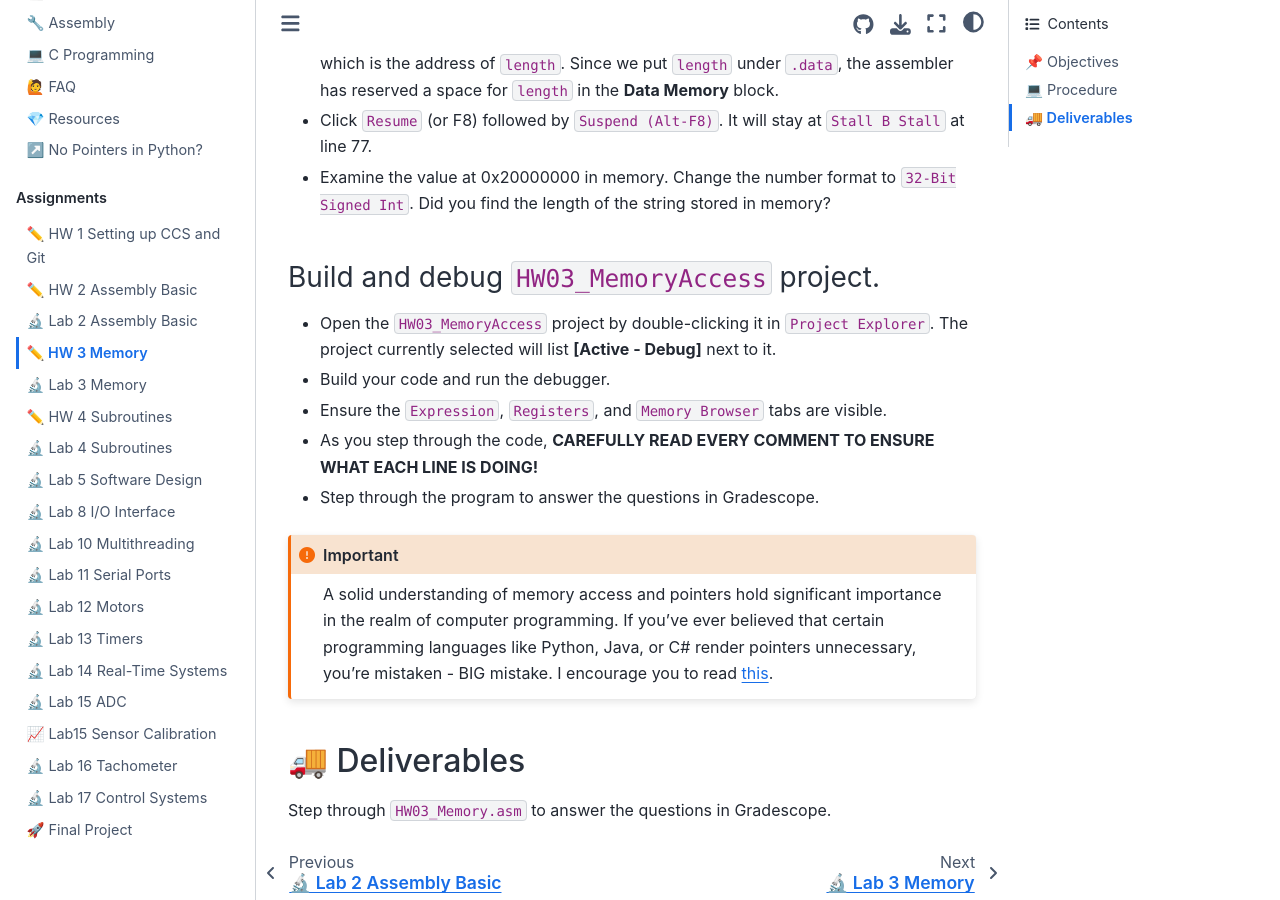
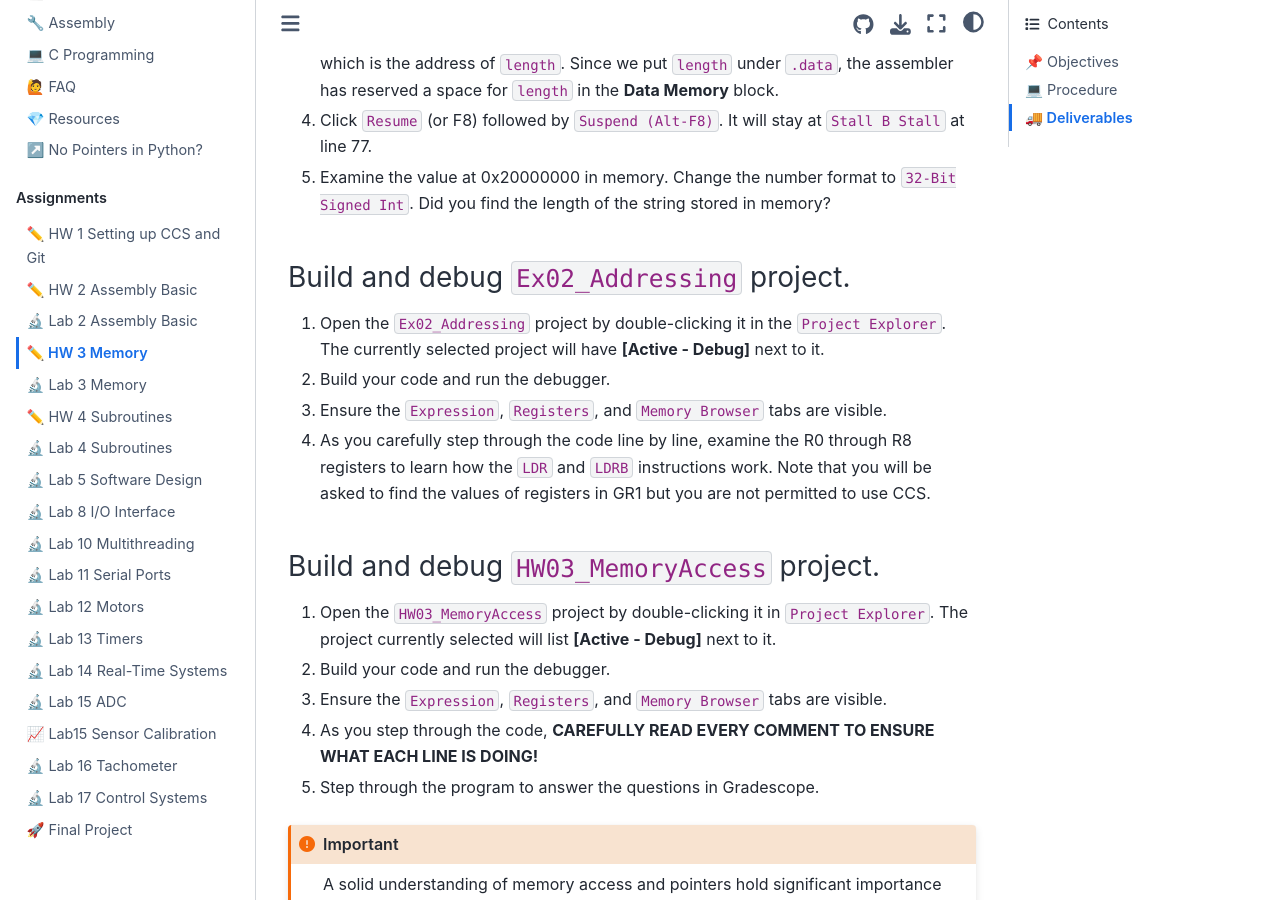
Before and after one commit to USAFA-ECE/ece382, a Jupyter Book: the page built from docs/Assignments/homework3.md, in a window 1280 px wide and 900 px high, scrolled down 2987 px. Built offline with Jupyter Book 1.0.4 settings and Sphinx 7.4.7 and the Sphinx Book theme 1.1.4, drawn with Linux system fonts in a browser that asks for light colours.

Commit message:
Updated HW3

````diff
--- a/docs/Assignments/homework3.md
+++ b/docs/Assignments/homework3.md
@@ -70,19 +70,26 @@ StrAddr   |
 It is inaccurate to say that `StrAddr` is the address of the entire string. In fact, `StrAddr` corresponds to the address of the initial character, 'I'. Following this pattern, `StrAddr+1` designates the address of the second character, while `StrAddr+N` signifies the address of the $(N+1)$-th character within the string. To access the $(N+1)$-th character, you can use either *(StrAddr+N) or StrAddr[N].
 ```
 
-- After executing `LDR R0, StrAddr` at line 67, examine R0. It should be 0x00000558, which is the value of `StrAddr`. This value agrees with the value we found in the `Memory Broswer`.
-- Execute `LDRB R1, [R0], #1` at line 68 and examine R0 and R1. You will find R0 has been incremented to 0x00000559. You will also find R1 hold the value, 0x54 (84$_{10}$) at 0x00000558. It is the [ASCII](Resources:ASCII_Table) value for 'T'.
-- Put a breakpoint at line 75, `STR R2, [R0]` and click `Resume` (or F8). It will stop at line 75. We have executed line 74, `LDR R0, LAddr`. You can find R0 holds 0x20000000, which is the address of `length`. Since we put `length` under `.data`, the assembler has reserved a space for `length` in the **Data Memory** block.
-- Click `Resume` (or F8) followed by `Suspend (Alt-F8)`.  It will stay at `Stall B Stall` at line 77.
-- Examine the value at 0x20000000 in memory. Change the number format to `32-Bit Signed Int`. Did you find the length of the string stored in memory?
+1. After executing `LDR R0, StrAddr` at line 67, examine R0. It should be 0x00000558, which is the value of `StrAddr`. This value agrees with the value we found in the `Memory Broswer`.
+1. Execute `LDRB R1, [R0], #1` at line 68 and examine R0 and R1. You will find R0 has been incremented to 0x00000559. You will also find R1 hold the value, 0x54 (84$_{10}$) at 0x00000558. It is the [ASCII](Resources:ASCII_Table) value for 'T'.
+1. Put a breakpoint at line 75, `STR R2, [R0]` and click `Resume` (or F8). It will stop at line 75. We have executed line 74, `LDR R0, LAddr`. You can find R0 holds 0x20000000, which is the address of `length`. Since we put `length` under `.data`, the assembler has reserved a space for `length` in the **Data Memory** block.
+1. Click `Resume` (or F8) followed by `Suspend (Alt-F8)`.  It will stay at `Stall B Stall` at line 77.
+1. Examine the value at 0x20000000 in memory. Change the number format to `32-Bit Signed Int`. Did you find the length of the string stored in memory?
+
+### Build and debug `Ex02_Addressing` project.
+
+1. Open the `Ex02_Addressing` project by double-clicking it in the `Project Explorer`. The currently selected project will have **[Active - Debug]** next to it.
+1. Build your code and run the debugger.
+1. Ensure the `Expression`, `Registers`, and `Memory Browser` tabs are visible.
+1. As you carefully step through the code line by line, examine the R0 through R8 registers to learn how the `LDR` and `LDRB` instructions work. Note that you will be asked to find the values of registers in GR1 but you are not permitted to use CCS.
 
 ### Build and debug `HW03_MemoryAccess` project.
 
-- Open the `HW03_MemoryAccess` project by double-clicking it in `Project Explorer`. The project currently selected will list **[Active - Debug]** next to it.
-- Build your code and run the debugger.
-- Ensure the `Expression`, `Registers`, and `Memory Browser` tabs are visible.
-- As you step through the code, **CAREFULLY READ EVERY COMMENT TO ENSURE WHAT EACH LINE IS DOING!**
-- Step through the program to answer the questions in Gradescope.
+1. Open the `HW03_MemoryAccess` project by double-clicking it in `Project Explorer`. The project currently selected will list **[Active - Debug]** next to it.
+1. Build your code and run the debugger.
+1. Ensure the `Expression`, `Registers`, and `Memory Browser` tabs are visible.
+1. As you step through the code, **CAREFULLY READ EVERY COMMENT TO ENSURE WHAT EACH LINE IS DOING!**
+1. Step through the program to answer the questions in Gradescope.
 
 
 ```{important}
````
Also changed, not shown: other parts of docs/Assignments/homework3.md (+15 -15 lines), docs/Assignments/homework2.md (+6 -10 lines), docs/Assignments/figures/HW3_ProgramCounter.gif.
